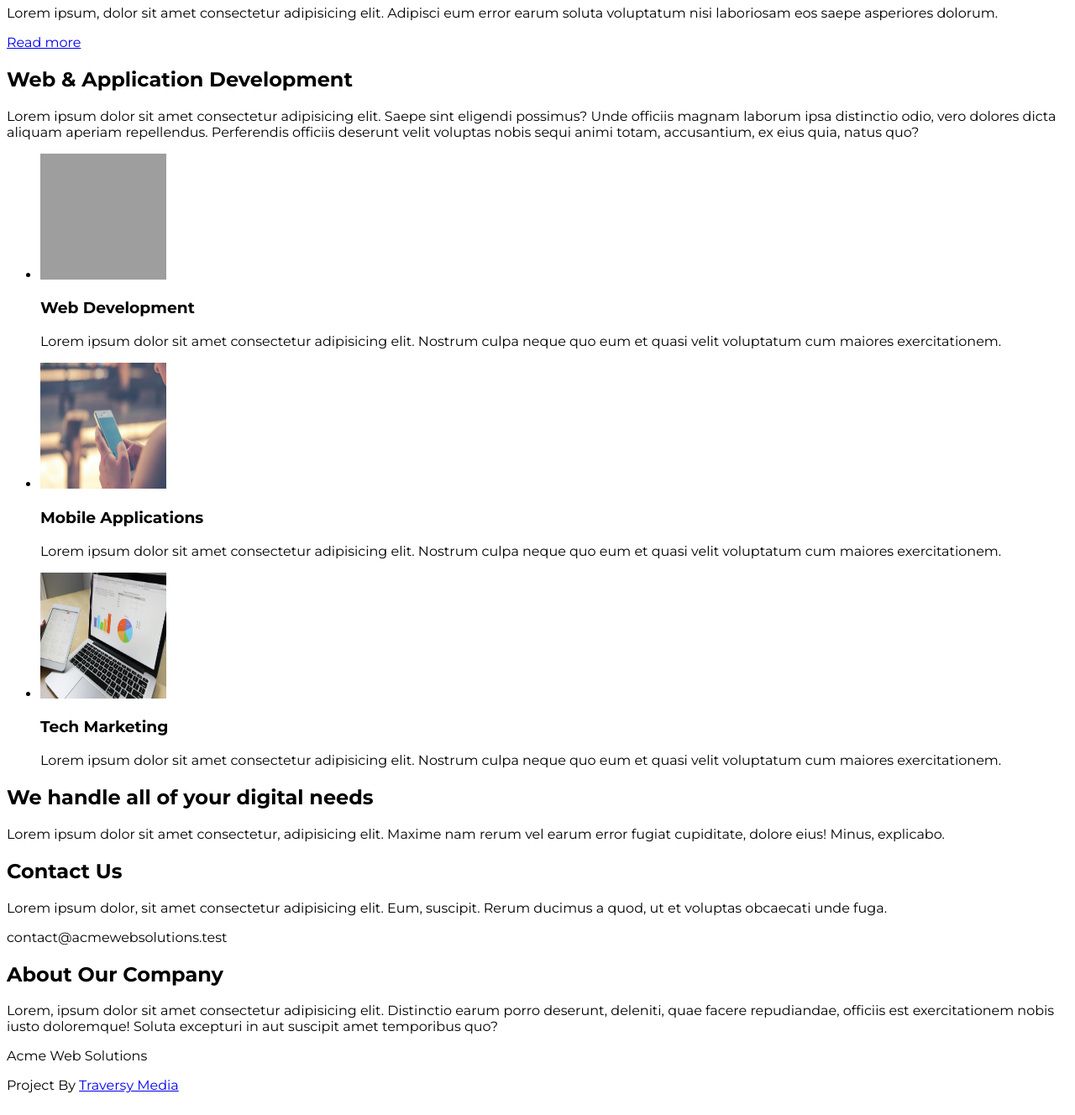
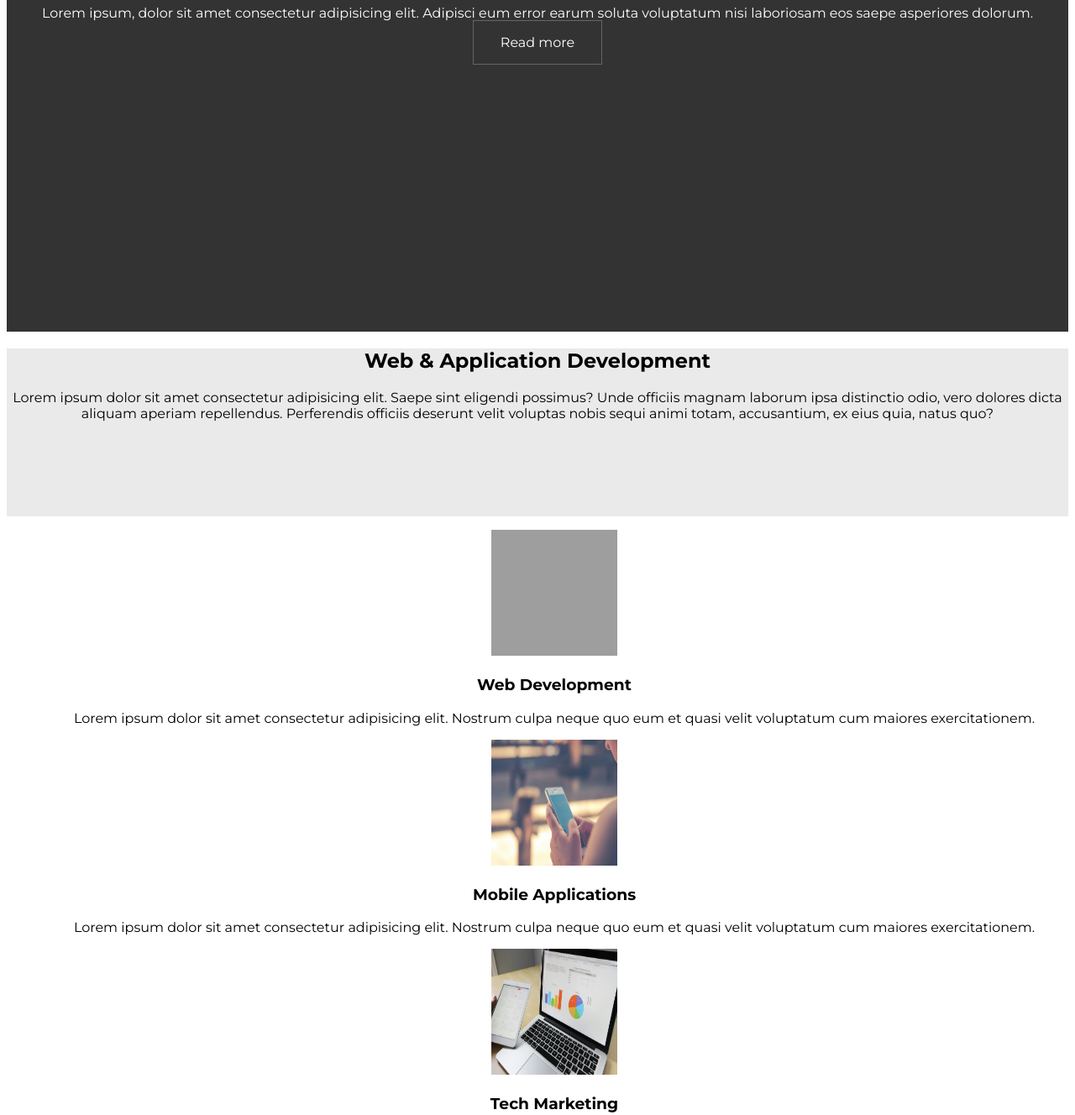
Before and after one commit to ArtyomHloba/project-1-CSS, a plain HTML site: page index.html in a window 1280 px wide. Shown: the part 76-1404 px from the top of the page at 84% size. Drawn offline with Linux system fonts and the light colour scheme; grey boxes are pictures that could not be loaded.

Commit message:
Add font slyles

```diff
--- a/accets/css/style.css
+++ b/accets/css/style.css
@@ -1,8 +1,81 @@
 body{
     font-family: "Montserrat", sans-serif;
+}
+
+p{
+    font-size: 1em;
+}
+
+h1{
+    font-size: 2em;
+    font-weight: 700;
+}
+
+h2{
+    font-size: 1.5em;
+}
+
+h3{
+    font-size: 1.17em;
+
+}
+
+a{
+    font-size: 1em;
+}
+
+li{
+    list-style: none;
+}
+
+a{
+    text-decoration: none;
+    color: #2690d4 ;
 }
 
 img{
     height: 150px;
     width: 150px;
 }
+
+.header-center{
+    height: 450px;
+    text-align: center;
+    background-color: #333;
+    color: #ffff;
+}
+
+.link-button{
+    padding: 1em 2em;
+    background: #333;
+    color: #ffff;
+    border: 1px solid #666;
+}
+
+.main-content{
+    text-align: center;
+
+}
+
+.main-text-center{
+    text-align: center;
+    height: 200px;
+    background: #eaeaea;
+}
+
+.container-contact-us{
+    background: #2690d4;
+    color: #ffff;
+    text-align: center;
+}
+
+.container-about-us{
+    background: #333;
+    color: #ffff;
+    text-align: center;
+}
+
+.footer{
+    background: #000;
+    color: #ffff;
+}
--- a/index.html
+++ b/index.html
@@ -10,17 +10,17 @@
     <title>Project1</title>
 </head>
 <body>
-    <header>
+    <header class="header-center">
 
         <h1>Welcome to Acme Web Solutions</h1>
         <p>Lorem ipsum, dolor sit amet consectetur adipisicing elit. Adipisci eum error earum soluta voluptatum nisi laboriosam eos saepe asperiores dolorum.</p>
-        <a href="#">Read more</a>
+        <a href="#" class="link-button">Read more</a>
 
     </header>
 
     <main>
 
-        <section>
+        <section class="main-text-center">
 
             <h2>Web & Application Development</h2>
             <p>
@@ -31,7 +31,7 @@
 
         </section>
 
-        <section>
+        <section class="main-content">
 
             <ul>
                 <li>
@@ -66,7 +66,7 @@
 
         </section>
 
-        <section>
+        <section class="main-text-center">
 
             <h2>We handle all of your digital needs</h2>
             <p>
@@ -77,7 +77,7 @@
 
         </section>
 
-        <section>
+        <section class="container-contact-us">
 
             <h2>Contact Us</h2>
             <p>
@@ -89,7 +89,7 @@
 
         </section>
 
-        <section>
+        <section class="container-about-us">
 
             <h2>About Our Company</h2>
             <p>
@@ -103,10 +103,10 @@
 
     </main>
 
-    <footer>
+    <footer class="footer">
 
         <p>Acme Web Solutions</p>
-        <p>Project By <a href="https://www.traversymedia.com/">Traversy Media</a></p>
+        <p>Project By <a href="https://www.traversymedia.com/" >Traversy Media</a></p>
 
     </footer>
 </body>
```
